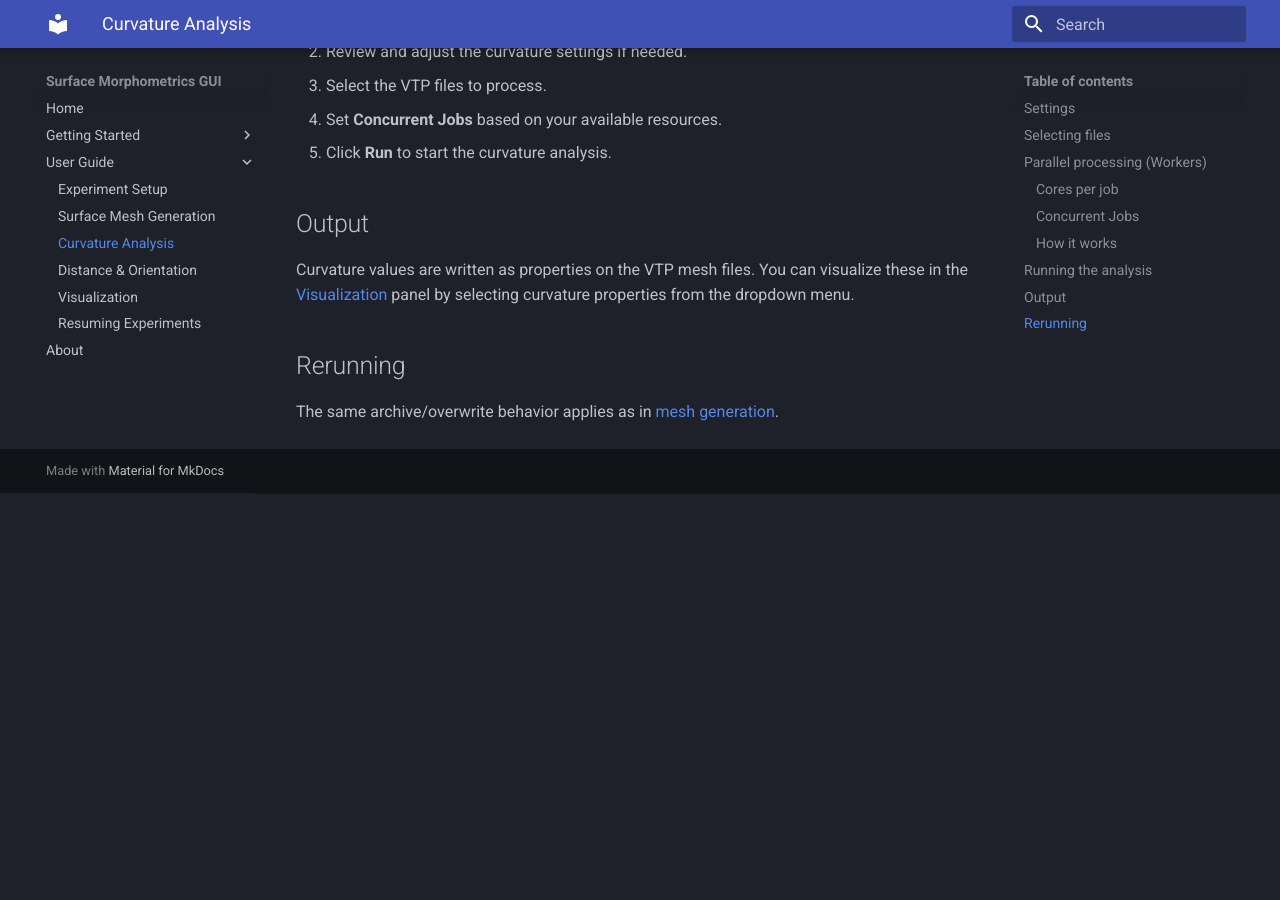
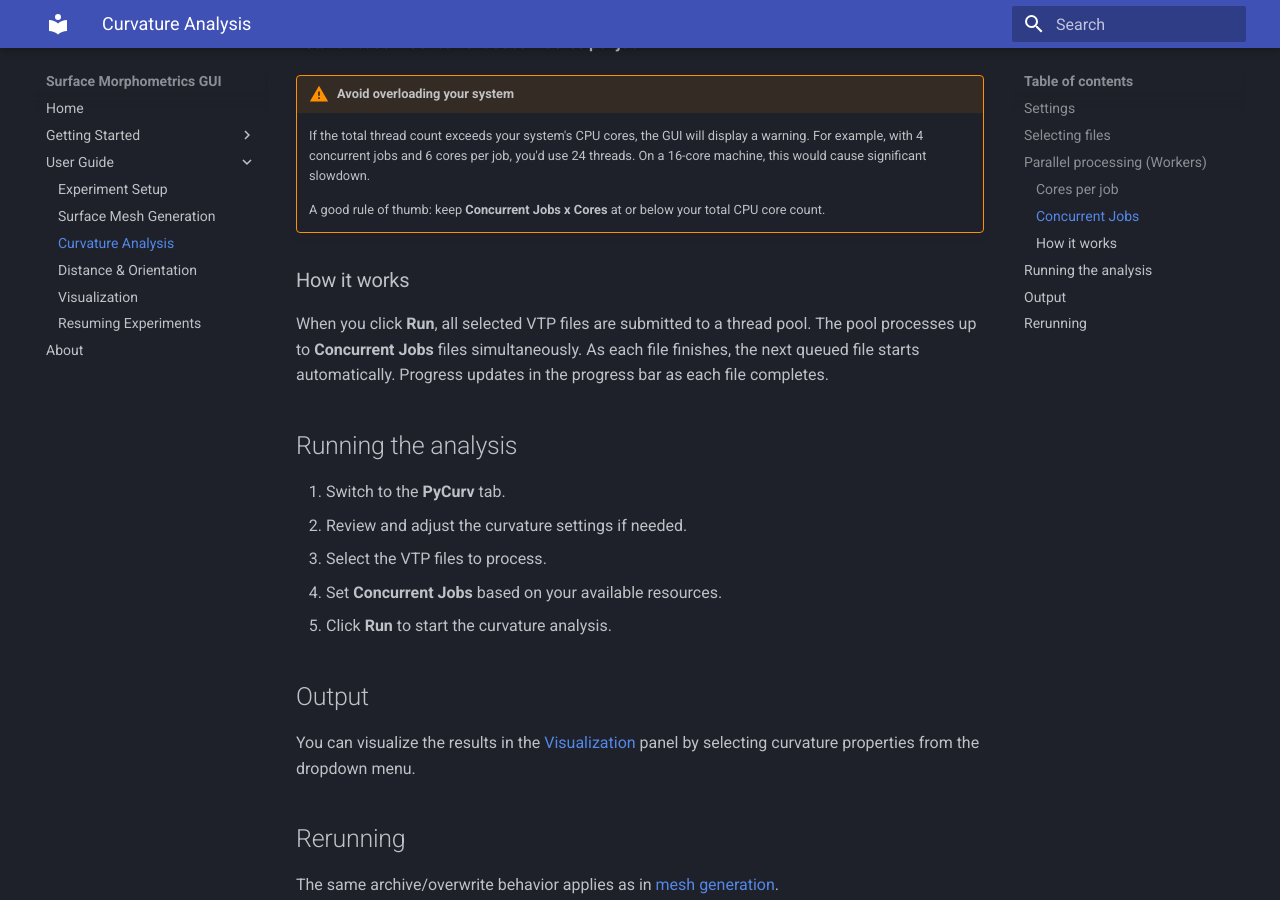
Before and after one commit to baradlab/surface-morphometrics-gui, an MkDocs documentation site: the page built from docs/guide/curvature-analysis.md, in a window 1280 px wide and 900 px high, scrolled down 1819 px. Built offline with MkDocs 1.6.1 and Material for MkDocs 9.7.7, drawn with Linux system fonts in a browser that asks for light colours; before the commit the page ends 2312 px from its top, so only the background shows below that.

```diff
--- a/docs/guide/curvature-analysis.md
+++ b/docs/guide/curvature-analysis.md
@@ -56,7 +58,7 @@ When you click **Run**, all selected VTP files are submitted to a thread pool. T
 
 ## Output
 
-Curvature values are written as properties on the VTP mesh files. You can visualize these in the [Visualization](visualization.md) panel by selecting curvature properties from the dropdown menu.
+You can visualize the results in the [Visualization](visualization.md) panel by selecting curvature properties from the dropdown menu.
 
 ## Rerunning
 
```
Also changed, not shown: other parts of docs/guide/curvature-analysis.md (+2 -0 lines), docs/guide/distance-orientation.md (+2 -0 lines).
